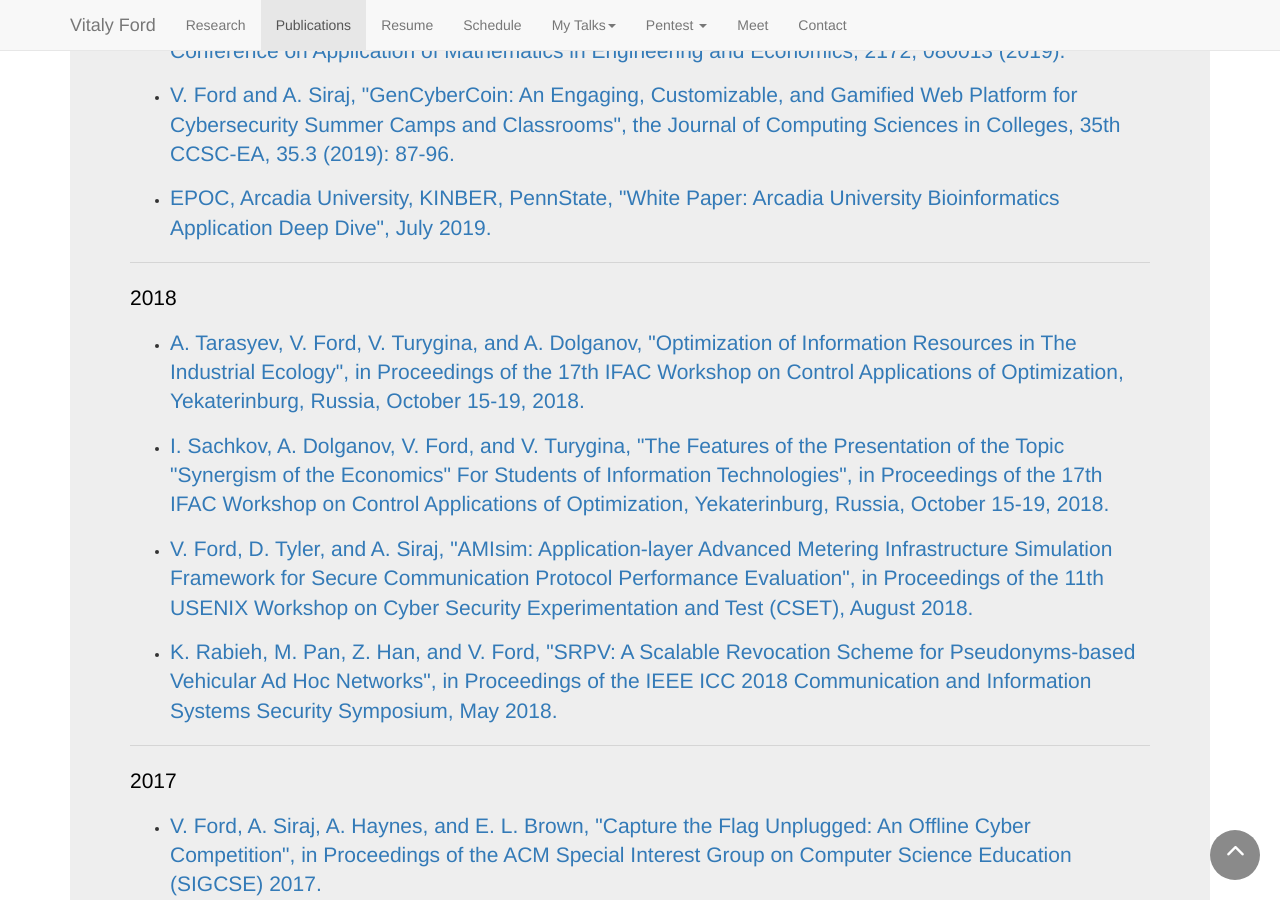
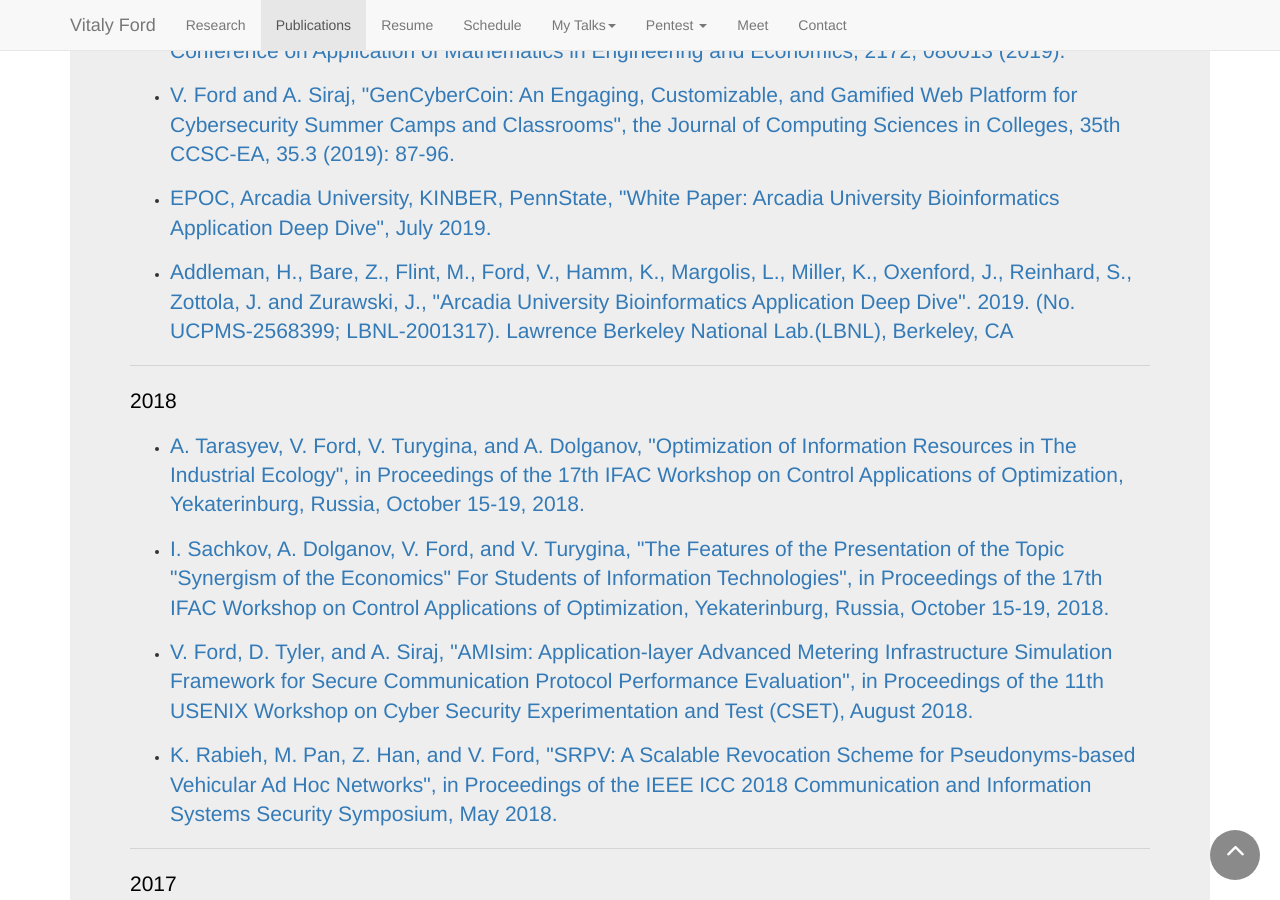
Before and after one commit to vitalyford/vitalyford.github.io, a Jekyll site: the page built from publications.html, in a window 1280 px wide and 900 px high, scrolled down 1870 px. Built offline with Jekyll 4.4.1, drawn with Linux system fonts in a browser that asks for light colours; nearby versions of some CDN libraries.

Commit message:
Add deep dive for the bioinformatics paper

```diff
--- a/_data/pubs.yml
+++ b/_data/pubs.yml
@@ -56,6 +56,9 @@
     - name: "EPOC, Arcadia University, KINBER, PennState, \"White Paper: Arcadia University Bioinformatics Application Deep Dive\", July 2019."
       url: "/papers/20190722-EPOC-Report-Arcadia.pdf"
 
+    - name: "Addleman, H., Bare, Z., Flint, M., Ford, V., Hamm, K., Margolis, L., Miller, K., Oxenford, J., Reinhard, S., Zottola, J. and Zurawski, J., \"Arcadia University Bioinformatics Application Deep Dive\". 2019. (No. UCPMS-2568399; LBNL-2001317). Lawrence Berkeley National Lab.(LBNL), Berkeley, CA"
+      url: "https://escholarship.org/content/qt1196z33x/qt1196z33x.pdf"
+
 - year: 2018
   papers:
     - name: "A. Tarasyev, V. Ford, V. Turygina, and A. Dolganov, \"Optimization of Information Resources in The Industrial Ecology\", in Proceedings of the 17th IFAC Workshop on Control Applications of Optimization, Yekaterinburg, Russia, October 15-19, 2018."
```
